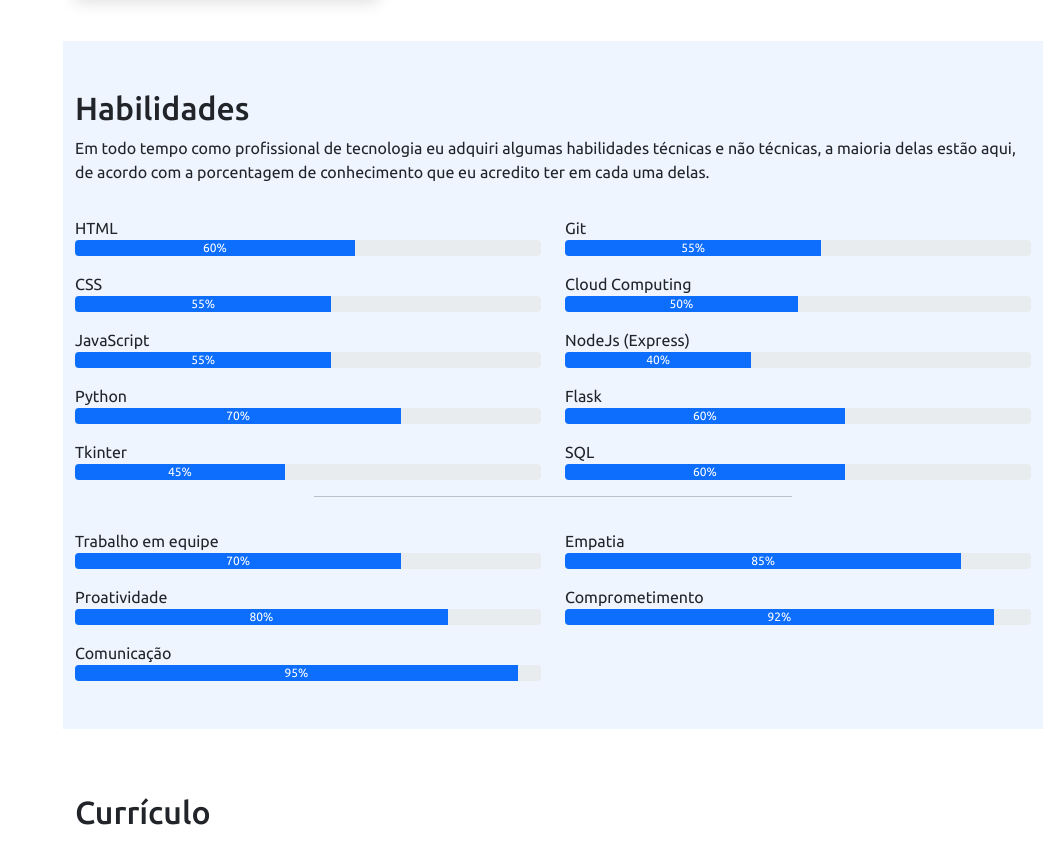
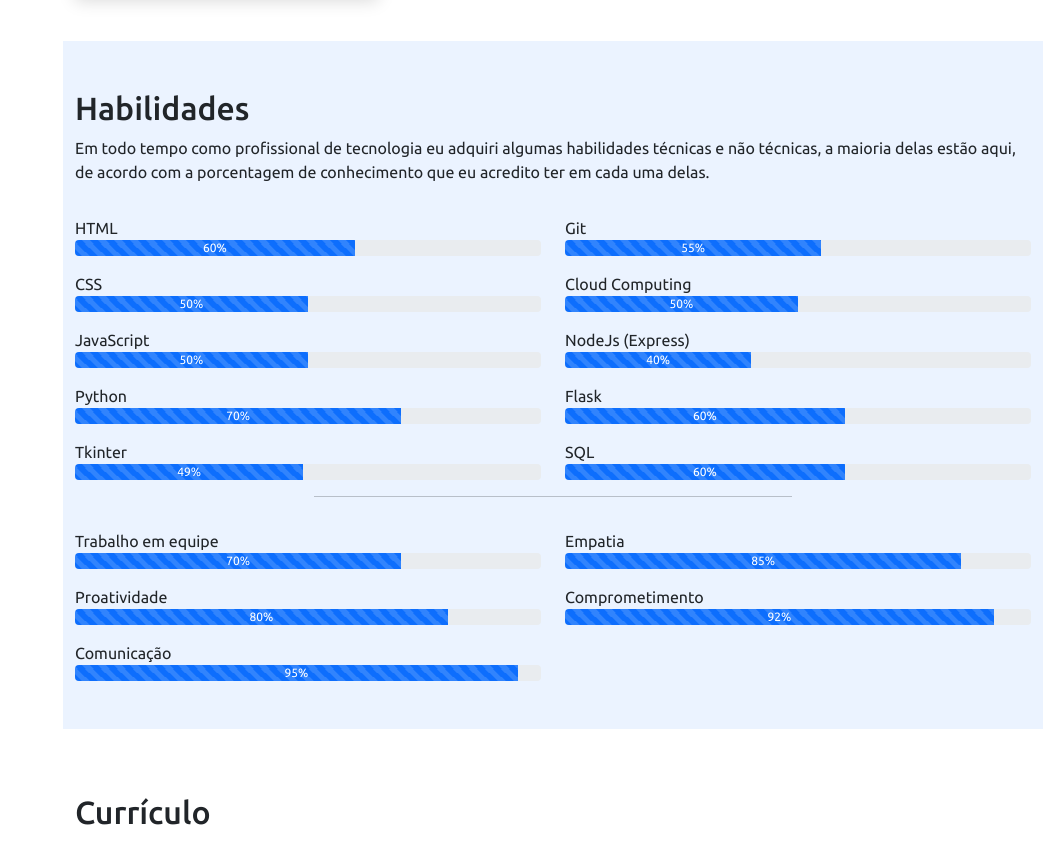
Before and after one commit to marley-paranhos/portfolio-marley-paranhos, a Flask app: page / in a window 1280 px wide. Shown: the part 1433-2285 px from the top of the page, without its empty margins (237-1280 px from the left). Run offline with Flask 3, Linux system fonts and the light colour scheme; some libraries are stand-ins or nearby versions.

Commit message:
ajustes no index

```diff
--- a/static/style.css
+++ b/static/style.css
@@ -187,7 +187,8 @@ i.menu-mobile {
 }
 
 .section-bg{
-  background-color: #eff5ff;
+  /* background-color: #eff5ff; */
+  background-color: hwb(216 92% 0%);
 }
 
 .cv .cv-title{
--- a/templates/index.html
+++ b/templates/index.html
@@ -188,145 +188,116 @@
             <div class="col-md-6">
               <p class="mt-3 mb-0">HTML</p>
               <div class="progress">
-                <div
-                  class="progress-bar"
+                <div class="progress-bar progress-bar-striped progress-bar-animated"
+                  style="width: 60%"
                   role="progressbar"
-                  style="width: 60%"
+                  aria-label="Animated striped example"
                   aria-valuenow="60"
                   data-anime="left"
                   aria-valuemin="0"
-                  aria-valuemax="100"
-                >
-                  60%
-                </div>
+                  aria-valuemax="100">60%</div>
               </div>
+
               <p class="mt-3 mb-0">CSS</p>
               <div class="progress">
-                <div
-                  class="progress-bar"
+                <div class="progress-bar progress-bar-striped progress-bar-animated"
+                  style="width: 50%"
+                  role="progressbar"
+                  aria-label="Animated striped example"
+                  aria-valuenow="50"
                   data-anime="left"
-                  role="progressbar"
-                  style="width: 55%"
-                  aria-valuenow="55"
                   aria-valuemin="0"
-                  aria-valuemax="100"
-                >
-                  55%
-                </div>
+                  aria-valuemax="100">50%</div>
               </div>
               <p class="mt-3 mb-0">JavaScript</p>
               <div class="progress">
-                <div
-                  class="progress-bar"
+                <div class="progress-bar progress-bar-striped progress-bar-animated"
+                  style="width: 50%"
+                  role="progressbar"
+                  aria-label="Animated striped example"
+                  aria-valuenow="50"
                   data-anime="left"
-                  role="progressbar"
-                  style="width: 55%"
-                  aria-valuenow="55"
                   aria-valuemin="0"
-                  aria-valuemax="100"
-                >
-                  55%
-                </div>
+                  aria-valuemax="100">50%</div>
               </div>
               <p class="mt-3 mb-0">Python</p>
               <div class="progress">
-                <div
-                  class="progress-bar"
+                <div class="progress-bar progress-bar-striped progress-bar-animated"
+                  style="width: 70%"
+                  role="progressbar"
+                  aria-label="Animated striped example"
+                  aria-valuenow="70"
                   data-anime="left"
-                  role="progressbar"
-                  style="width: 70%"
-                  aria-valuenow="70"
                   aria-valuemin="0"
-                  aria-valuemax="100"
-                >
-                  70%
-                </div>
+                  aria-valuemax="100">70%</div>
               </div>
               <p class="mt-3 mb-0">Tkinter</p>
               <div class="progress">
-                <div
-                  class="progress-bar"
+                <div class="progress-bar progress-bar-striped progress-bar-animated"
+                  style="width: 49%"
+                  role="progressbar"
+                  aria-label="Animated striped example"
+                  aria-valuenow="49"
                   data-anime="left"
-                  role="progressbar"
-                  style="width: 45%"
-                  aria-valuenow="45"
                   aria-valuemin="0"
-                  aria-valuemax="100"
-                >
-                  45%
-                </div>
+                  aria-valuemax="100">49%</div>
               </div>
             </div>
             <div class="col-md-6">
               <p class="mt-3 mb-0">Git</p>
               <div class="progress">
-                <div
-                  class="progress-bar"
+                <div class="progress-bar progress-bar-striped progress-bar-animated"
+                  style="width: 55%"
+                  role="progressbar"
+                  aria-label="Animated striped example"
+                  aria-valuenow="55"
                   data-anime="left"
-                  role="progressbar"
-                  style="width: 55%"
-                  aria-valuenow="55"
                   aria-valuemin="0"
-                  aria-valuemax="100"
-                >
-                  55%
-                </div>
+                  aria-valuemax="100">55%</div>
               </div>
               <p class="mt-3 mb-0">Cloud Computing</p>
-              <div class="progress mb-3">
-                <div
-                  class="progress-bar"
+              <div class="progress">
+                <div class="progress-bar progress-bar-striped progress-bar-animated"
+                  style="width: 50%"
+                  role="progressbar"
+                  aria-label="Animated striped example"
+                  aria-valuenow="50"
                   data-anime="left"
-                  role="progressbar"
-                  style="width: 50%"
-                  aria-valuenow="50"
                   aria-valuemin="0"
-                  aria-valuemax="100"
-                >
-                  50%
-                </div>
+                  aria-valuemax="100">50%</div>
               </div>
               <p class="mt-3 mb-0">NodeJs (Express)</p>
               <div class="progress">
-                <div
-                  class="progress-bar"
+                <div class="progress-bar progress-bar-striped progress-bar-animated"
+                  style="width: 40%"
+                  role="progressbar"
+                  aria-label="Animated striped example"
+                  aria-valuenow="40"
                   data-anime="left"
-                  role="progressbar"
-                  style="width: 40%"
-                  aria-valuenow="40"
                   aria-valuemin="0"
-                  aria-valuemax="100"
-                >
-                  40%
-                </div>
+                  aria-valuemax="100">40%</div>
               </div>
               <p class="mt-3 mb-0">Flask</p>
               <div class="progress">
-                <div
-                  class="progress-bar"
+                <div class="progress-bar progress-bar-striped progress-bar-animated"
+                  style="width: 60%"
+                  role="progressbar"
+                  aria-label="Animated striped example"
+                  aria-valuenow="60"
                   data-anime="left"
-                  role="progressbar"
-                  style="width: 60%"
-                  aria-valuenow="60"
                   aria-valuemin="0"
-                  aria-valuemax="100"
-                >
-                  60%
-                </div>
+                  aria-valuemax="100">60%</div>
               </div>
               <p class="mt-3 mb-0">SQL</p>
               <div class="progress">
-                <div
-                  class="progress-bar"
+                <div class="progress-bar progress-bar-striped progress-bar-animated"
+                  style="width: 60%"
+                  role="progressbar"
+                  aria-label="Animated striped example"
+                  aria-valuenow="60"
                   data-anime="left"
-                  role="progressbar"
-                  style="width: 60%"
-                  aria-valuenow="60"
                   aria-valuemin="0"
-                  aria-valuemax="100"
-                >
-                  60%
-                </div>
+                  aria-valuemax="100">60%</div>
               </div>
             </div>
           </div>
@@ -337,77 +308,62 @@
             <div class="col-md-6">
               <p class="mt-3 mb-0">Trabalho em equipe</p>
               <div class="progress">
-                <div
-                  class="progress-bar"
+                <div class="progress-bar progress-bar-striped progress-bar-animated"
+                  style="width: 70%"
+                  role="progressbar"
+                  aria-label="Animated striped example"
+                  aria-valuenow="70"
                   data-anime="left"
-                  role="progressbar"
-                  style="width: 70%"
-                  aria-valuenow="70"
                   aria-valuemin="0"
-                  aria-valuemax="100"
-                >
-                  70%
-                </div>
+                  aria-valuemax="100">70%</div>
               </div>
 
               <p class="mt-3 mb-0">Proatividade</p>
               <div class="progress">
-                <div
-                  class="progress-bar"
+                <div class="progress-bar progress-bar-striped progress-bar-animated"
+                  style="width: 80%"
+                  role="progressbar"
+                  aria-label="Animated striped example"
+                  aria-valuenow="80"
                   data-anime="left"
-                  role="progressbar"
-                  style="width: 80%"
-                  aria-valuenow="80"
                   aria-valuemin="0"
-                  aria-valuemax="100"
-                >
-                  80%
-                </div>
+                  aria-valuemax="100">80%</div>
               </div>
               <p class="mt-3 mb-0">Comunicação</p>
               <div class="progress">
-                <div
-                  class="progress-bar"
+                <div class="progress-bar progress-bar-striped progress-bar-animated"
+                  style="width: 95%"
+                  role="progressbar"
+                  aria-label="Animated striped example"
+                  aria-valuenow="95"
                   data-anime="left"
-                  role="progressbar"
-                  style="width: 95%"
-                  aria-valuenow="95"
                   aria-valuemin="0"
-                  aria-valuemax="100"
-                >
-                  95%
-                </div>
+                  aria-valuemax="100">95%</div>
               </div>
             </div>
             <div class="col-md-6">
               <p class="mt-3 mb-0">Empatia</p>
               <div class="progress">
-                <div
-                  class="progress-bar"
+                <div class="progress-bar progress-bar-striped progress-bar-animated"
+                  style="width: 85%"
+                  role="progressbar"
+                  aria-label="Animated striped example"
+                  aria-valuenow="85"
                   data-anime="left"
-                  role="progressbar"
-                  style="width: 85%"
-                  aria-valuenow="85"
                   aria-valuemin="0"
-                  aria-valuemax="100"
-                >
-                  85%
-                </div>
+                  aria-valuemax="100">85%</div>
               </div>
 
               <p class="mt-3 mb-0">Comprometimento</p>
               <div class="progress">
-                <div
-                  class="progress-bar"
+                <div class="progress-bar progress-bar-striped progress-bar-animated"
+                  style="width: 92%"
+                  role="progressbar"
+                  aria-label="Animated striped example"
+                  aria-valuenow="92"
                   data-anime="left"
-                  role="progressbar"
-                  style="width: 92%"
-                  aria-valuenow="92"
                   aria-valuemin="0"
-                  aria-valuemax="100"
-                >
-                  92%
-                </div>
+                  aria-valuemax="100">92%</div>
               </div>
             </div>
           </div>
@@ -436,7 +392,7 @@
                 <p>Duração: 320 horas.</p>
               </div>
 
-              <div class="cv-item">
+              <div class="cv-item" data-anime="up">
                 <h4>Introdução à Programação - foco em Front-end</h4>
                 <h5>2024</h5>
                 <p><em>Proz Educação</em></p>
@@ -449,7 +405,7 @@
               </div>
             </div>
             <div class="col-md-6">
-              <div class="cv-item">
+              <div class="cv-item" data-anime="up">
                 <h4>Introdução à Ciência da Computação (CC50)</h4>
                 <h5>2022</h5>
                 <p><em>Harvard University (via edX)</em></p>
@@ -459,7 +415,7 @@
                 </p>
                 <p>Duração: 70 horas.</p>
               </div>
-              <div class="cv-item">
+              <div class="cv-item" data-anime="up">
                 <h4>Bootcamp Programador de Software Iniciante</h4>
                 <h5>2021</h5>
                 <p>
```
